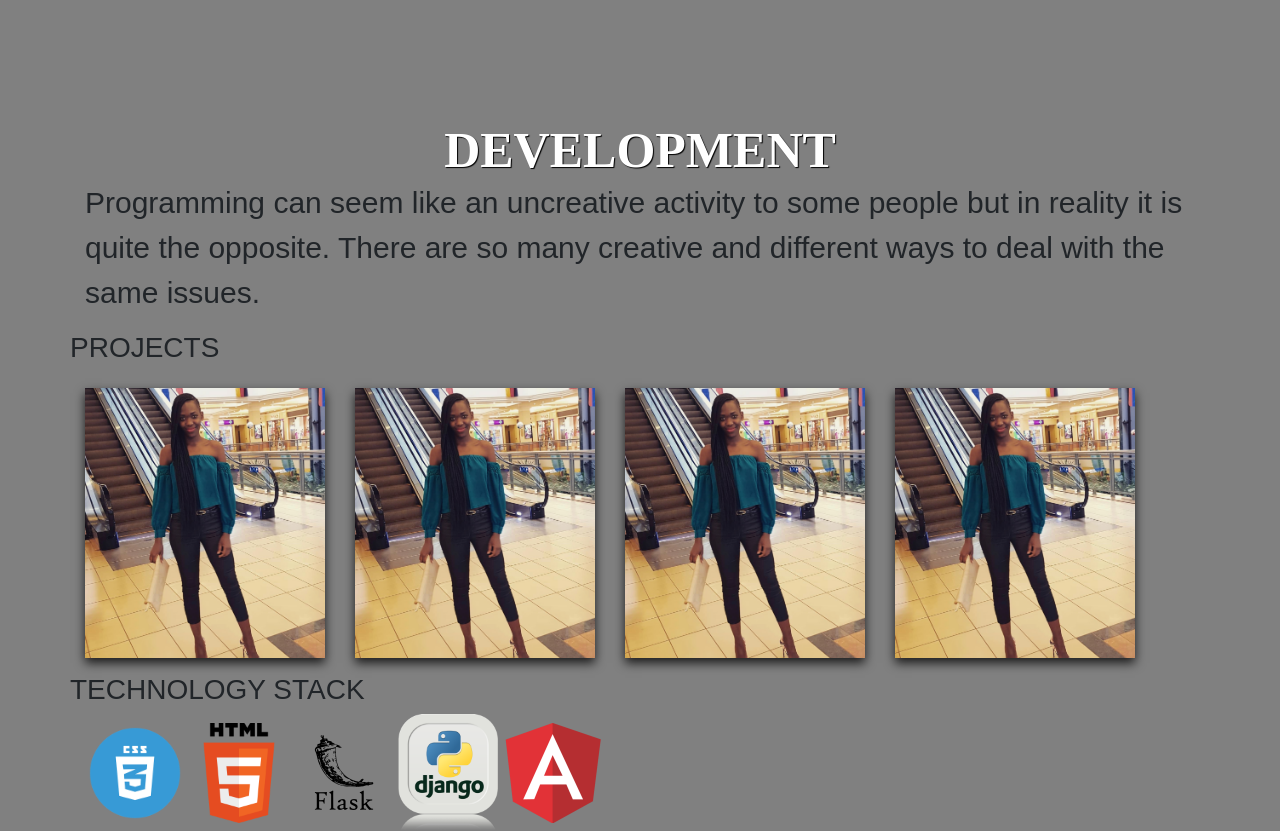
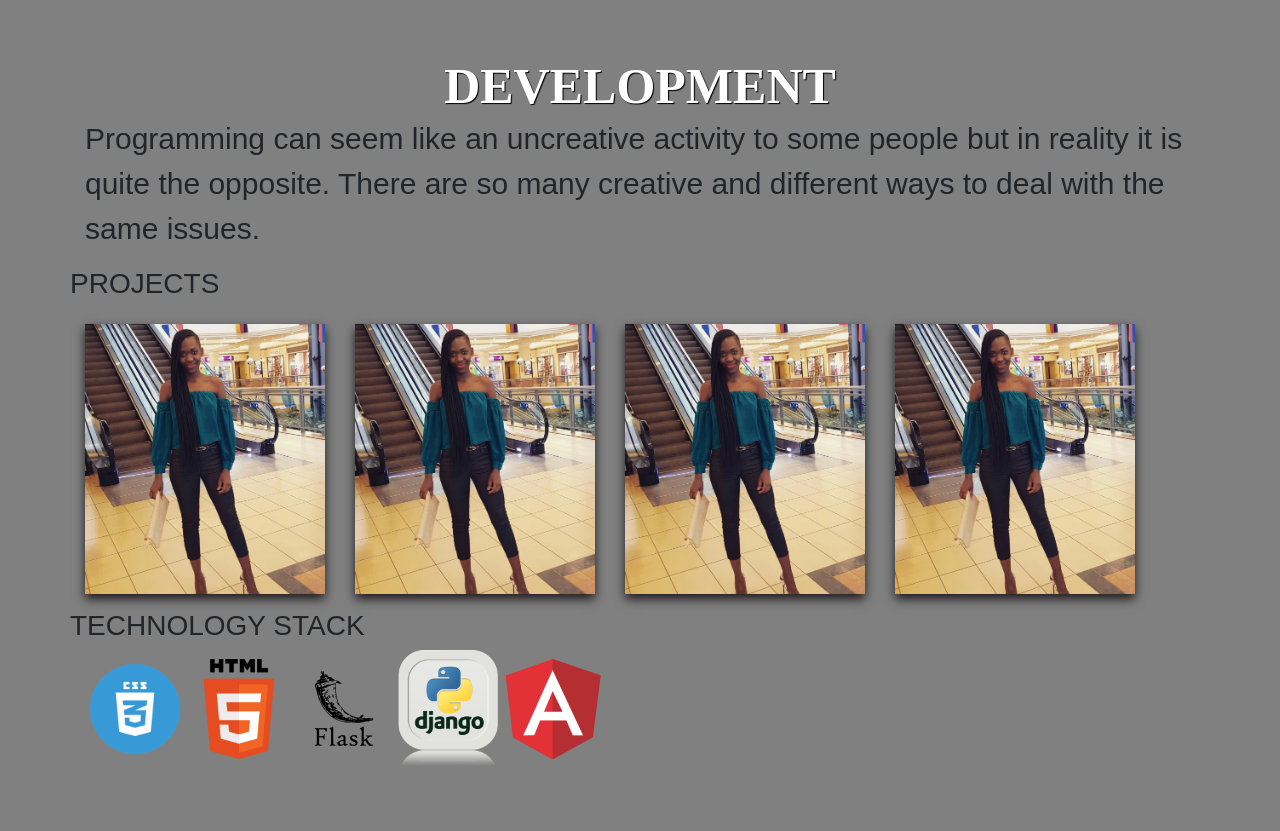
Before and after one commit to Kernael92/portfolio, a Django app: page /project/ in a window 1280 px wide. Shown: the part 56-887 px from the top of the page. After the commit the page ends 820 px from the top, so only its background shows below. Run offline with Django 3.2, Linux system fonts and the light colour scheme; some libraries are stand-ins or nearby versions; some web fonts are replaced.

Commit message:
deploy to heroku

```diff
--- a/projects/static/css/project.css
+++ b/projects/static/css/project.css
@@ -61,12 +61,12 @@ body {
 
     opacity: 1;
 }
-.container {
+/* .container {
     position:relative;
     width:1200px;
     height:600px;
-    margin:80px auto 0;
-}
+
+} */
 .container .box {
     position:relative;
     width:calc(300px );
```
